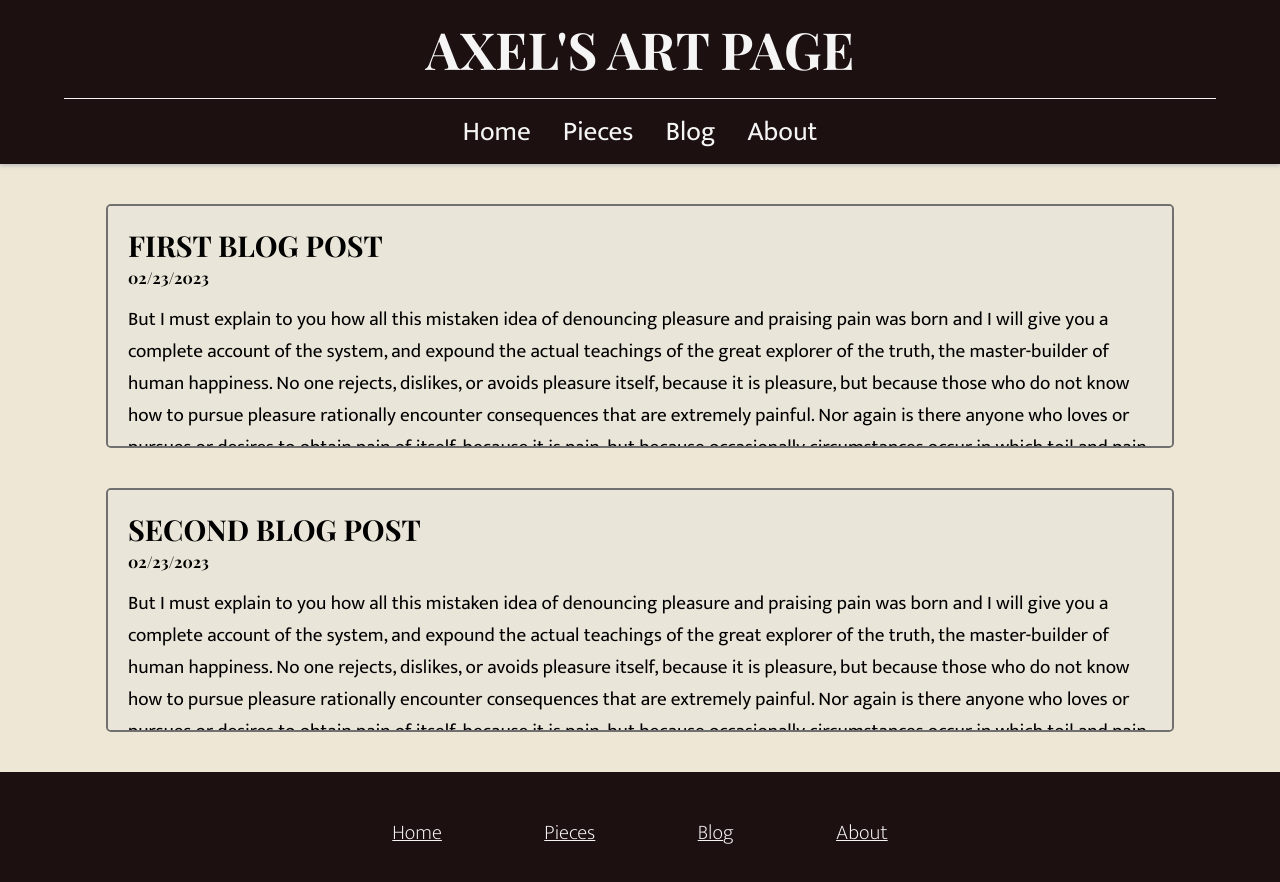
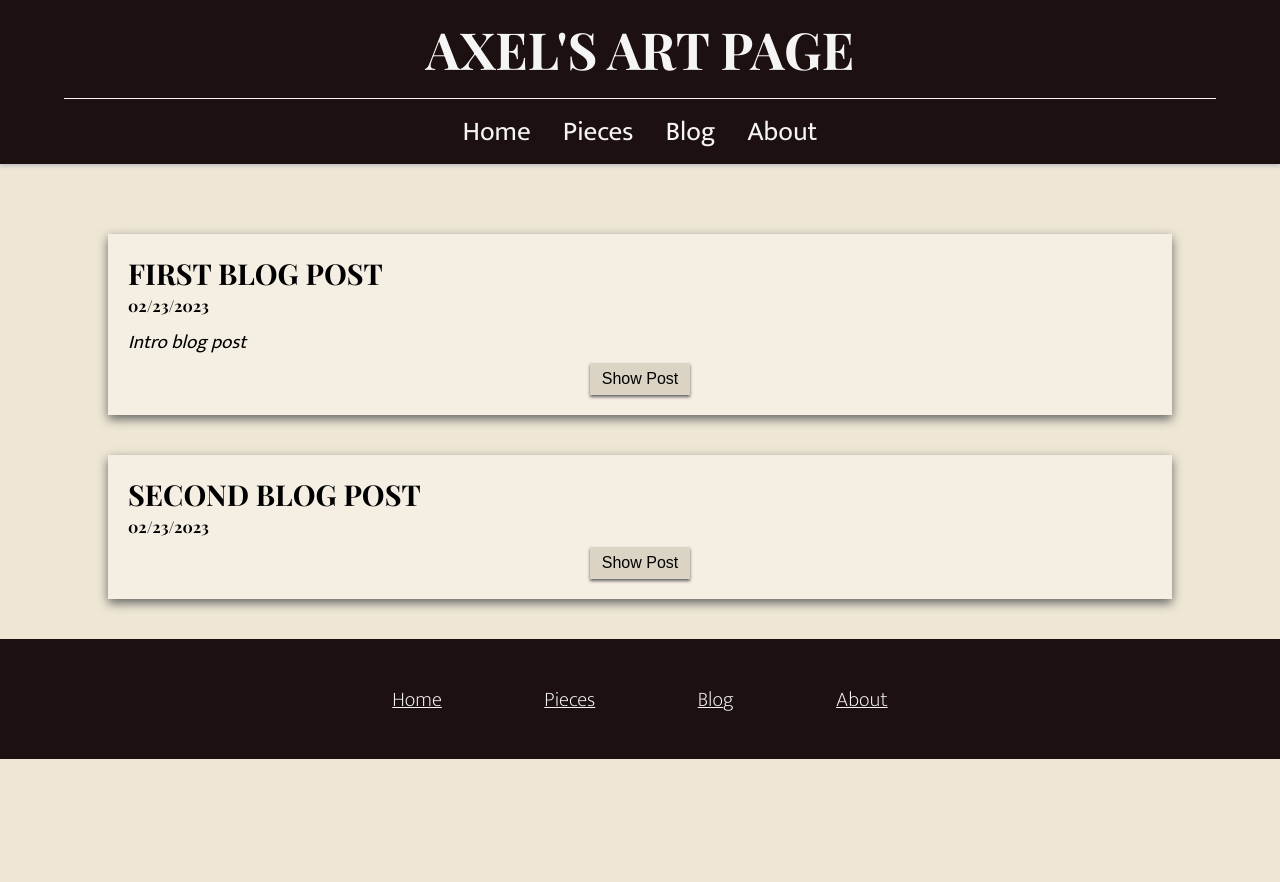
Before and after one commit to AVGalvan/axels-art-page, a React (Create React App) app: page /blog in a window 1280 px wide. Shown: the top 882 px of the page. After the commit the page ends 800 px from the top, so only its background shows below. Built offline with nearby package versions, Linux system fonts and the light colour scheme; a web font is replaced by a local one.

Commit message:
add open/close capabilities to posts & add style

```diff
--- a/src/App.css
+++ b/src/App.css
@@ -408,26 +408,56 @@ div .home .hero{
 }
 
 /* styling the blog */
+
+.blog {
+  margin-top: 70px;
+}
+
 .blog-post {
-  background-color: #eae5d9;
-  border: solid 2px #717070;
-  border-radius: 5px;
-  overflow: scroll;
-  max-height: 200px;
+  background-color: #f5efe3;
   width: 80%;
+  box-shadow: #636262 0px 4px 10px;
   margin: 0px auto 40px;
-  padding: 20px
+  padding: 20px;
+}
+
+.blog-post p{
+  font-size: 1.2rem;
 }
 
 .blog-post h3 {
   margin-bottom: 3px;
 }
 .blog-post h4 {
-  margin-bottom: 15px;
+  margin-bottom: 10px;
 }
 
-.blog-post p{
-  font-size: 1.2rem;
+.hook{
+  font-style: italic;
+  margin-bottom: 5px;
+}
+
+.blog-post button{
+  margin: 0px auto;
+  background-color: #dbd4c4;
+  padding: 7px;
+  width: 100px;
+  box-shadow: 0px 2px 3px #636262 ;
+}
+
+.blog-post button:hover{
+  background-color: #ccc4b3;
+}
+
+.blog-post button:active{
+  background-color: #c8c0af;
+  box-shadow: 0px 0px 3px #636262;
+  transform: translateY(3px);
+}
+
+
+
+.blog-content p {
   margin-bottom: 20px;
 }
 
@@ -435,13 +465,31 @@ div .home .hero{
   display: flex;
   flex-wrap: wrap;
   gap: 15px;
-  justify-content: center;
+  justify-content: space-evenly;
   align-items: center;
 }
 
 .blog-post img {
-  max-width: 500px;
-  height: auto;
+  max-width: 450px;
+  margin-bottom: 20px;
+}
+
+/* responsive blog styling */
+@media screen and (max-width: 630px){
+.blog-post img {
+  max-width: 100%;
+}
+}
+@media screen and (max-width: 630px){
+.blog-post h3 {
+  font-size: 1.4rem;
+}
+
+.blog-content p {
+  line-height: 1.3;
+}
+
+
 }
 
 
--- a/src/components/Blog.js
+++ b/src/components/Blog.js
@@ -16,6 +16,7 @@ export default function Blog () {
         text={post.text}
         pictures={post.pictures}
         date={post.date}
+        hook={post.hook}
         />
       </Suspense>
     )
--- a/src/components/BlogPost.js
+++ b/src/components/BlogPost.js
@@ -1,11 +1,30 @@
 import React, {useState} from "react";
 
-let style = {
-  width: "80%",
-}
+let hiddenStyle = {
+  overflow: "hidden",
+  maxHeight: "200px",
+};
+
+let openStyle = {
+
+};
 
 export default function BlogPost (props) {
   const [isOpen, setIsOpen] = useState(false);
+  const [style, setStyle] = useState(hiddenStyle);
+
+
+  const handleClick = () =>{
+    if(isOpen){
+      setIsOpen(false);
+      setStyle(hiddenStyle);
+    } else {
+      setIsOpen(true);
+      setStyle(openStyle);
+    }
+  }
+
+
 
 //returns an array of img elements using info passed down from Blog component
   let pictures = props.pictures.map((image)=>{
@@ -15,13 +34,29 @@ export default function BlogPost (props) {
   })
 
   return(
-    <div className="blog-post" >
+    <div className="wrapper">
+      <div className="blog-post" style={style}>
+        <div className="intro">
           <h3 className="large">{props.title}</h3>
           <h4>{props.date}</h4>
+          <p className="hook">{props.hook}</p>
+          <button
+          style={!isOpen ? {display: "block"} : {display: "none"}}
+          onClick={handleClick}
+          className="show-post-button">Show Post</button>
+        </div>
+
+        <div className="blog-content" style={!isOpen ? {display: "none"} : {display: "block"}}>
           <p>{props.text}</p>
           <div className="blog-post-images">
             {pictures}
           </div>
+          <button
+          style={{display:"block"}}
+          className="close-post-button" onClick={handleClick}>Close</button>
         </div>
+      </div>
+    </div>
+
   );
 }
--- a/src/components/Helper.js
+++ b/src/components/Helper.js
@@ -256,6 +256,7 @@ export const blogPostData = [
   {
     title: "First Blog Post",
     date: "02/23/2023",
+    hook: "Intro blog post",
     text: "But I must explain to you how all this mistaken idea of denouncing pleasure and praising pain was born and I will give you a complete account of the system, and expound the actual teachings of the great explorer of the truth, the master-builder of human happiness. No one rejects, dislikes, or avoids pleasure itself, because it is pleasure, but because those who do not know how to pursue pleasure rationally encounter consequences that are extremely painful. Nor again is there anyone who loves or pursues or desires to obtain pain of itself, because it is pain, but because occasionally circumstances occur in which toil and pain can procure him some great pleasure. To take a trivial example, which of us ever undertakes laborious physical exercise, except to obtain some advantage from it? But who has any right to find fault with a man who chooses to enjoy a pleasure that has no annoying consequences, or one who avoids a pain that produces no resultant pleasure?",
     pictures: [
       {
```
Lines whose indentation alone changed are shown as unchanged.
